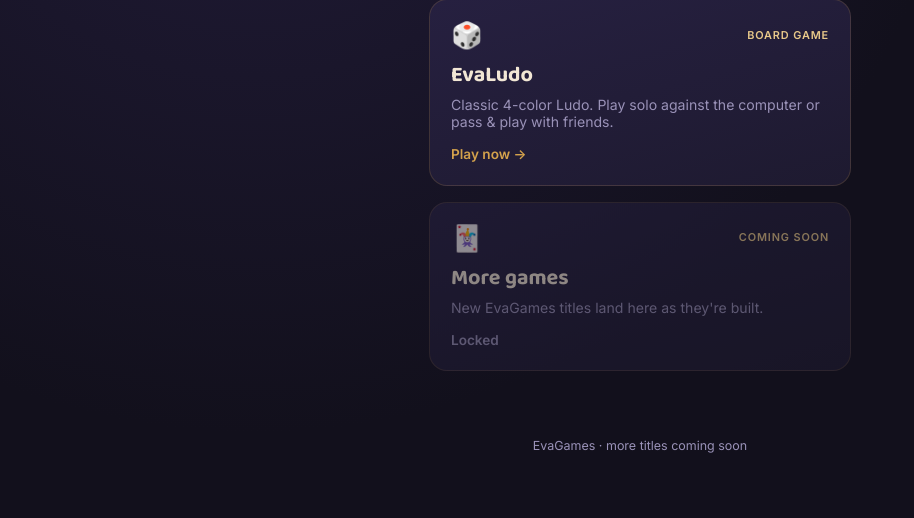
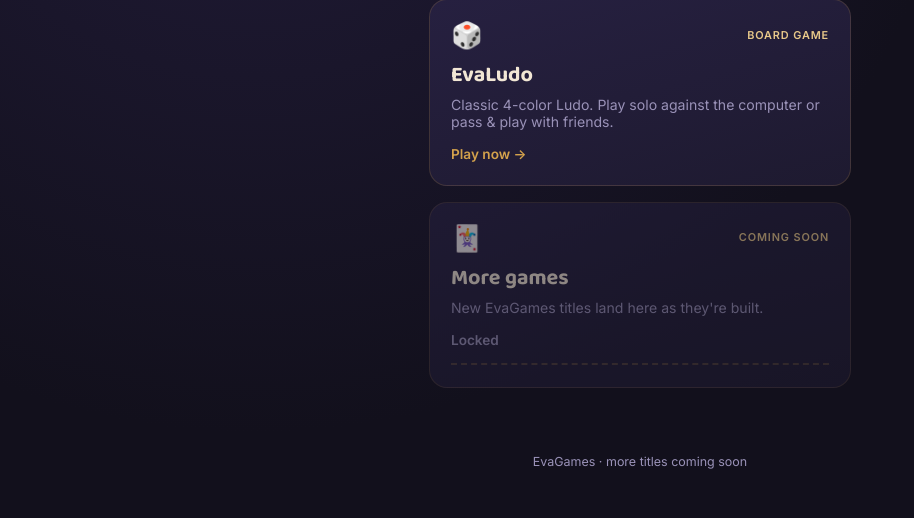
Before and after one commit to Mahabul29/EvaGames, a Flask app: template templates/index.html in a window 1280 px wide. Shown: the part 282-800 px from the top of the page, without its empty margins (0-914 px from the left). Run offline with Flask 3, Linux system fonts and the light colour scheme; the template is opened without the code that fills it, so the values that code supplies are empty.

Commit message:
Update style.css

```diff
--- a/static/css/style.css
+++ b/static/css/style.css
@@ -120,8 +120,14 @@ button{ font-family: inherit; cursor: pointer; }
 .cartridge-cta{ font-size: .85rem; font-weight:600; color: var(--gold); }
 .cartridge-locked{ opacity: .55; }
 .cartridge-locked .cartridge-cta{ color: var(--muted); }
+.cartridge-locked::after{
+  content: "";
+  display: block;
+  margin-top: .9rem;
+  border-top: 2px dashed rgba(212,162,76,.25);
+}
 
 .home-footer{
   text-align:center; color: var(--muted); font-size: .78rem;
   padding: 1rem 0 2rem;
-             }
+}
```
